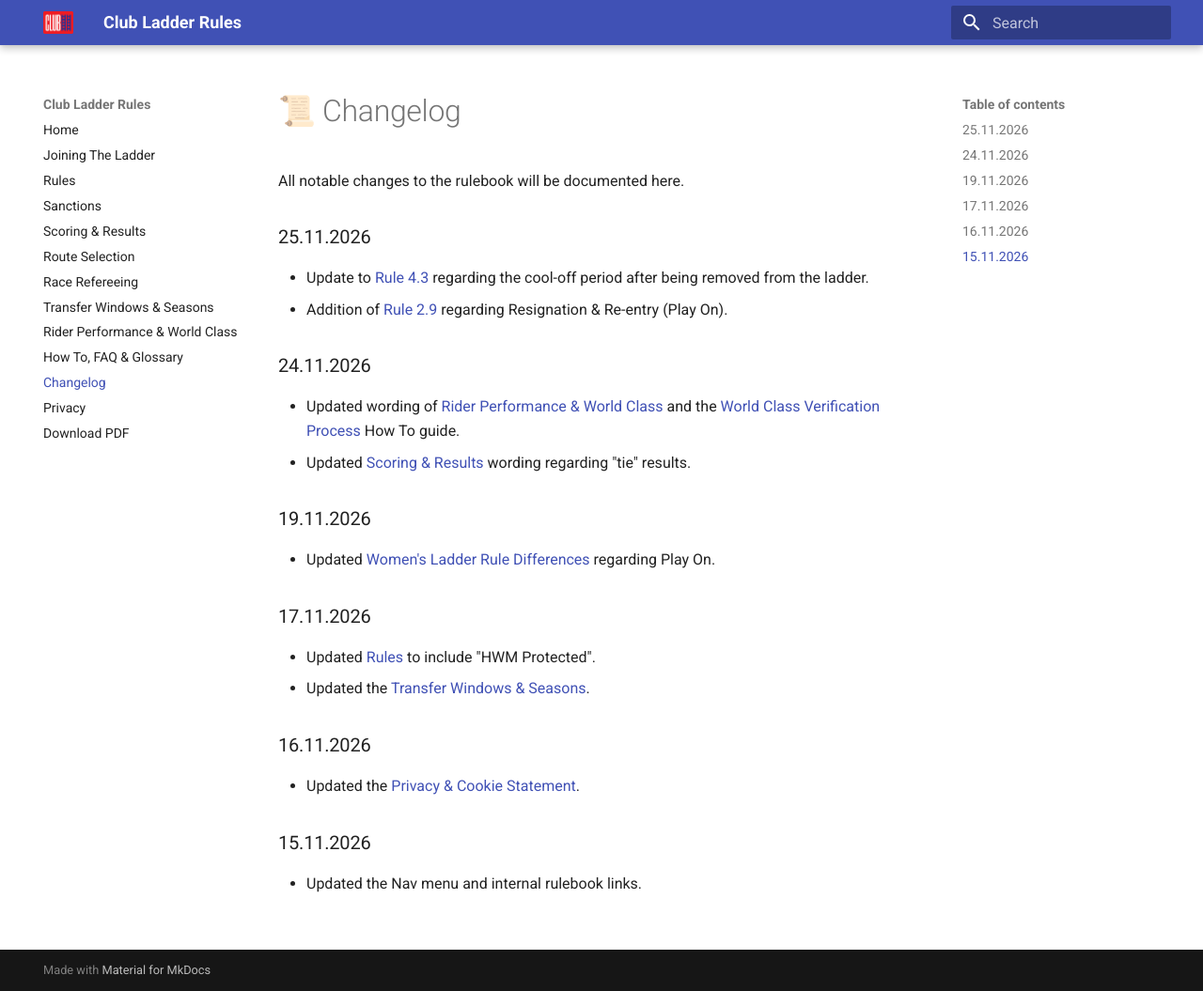
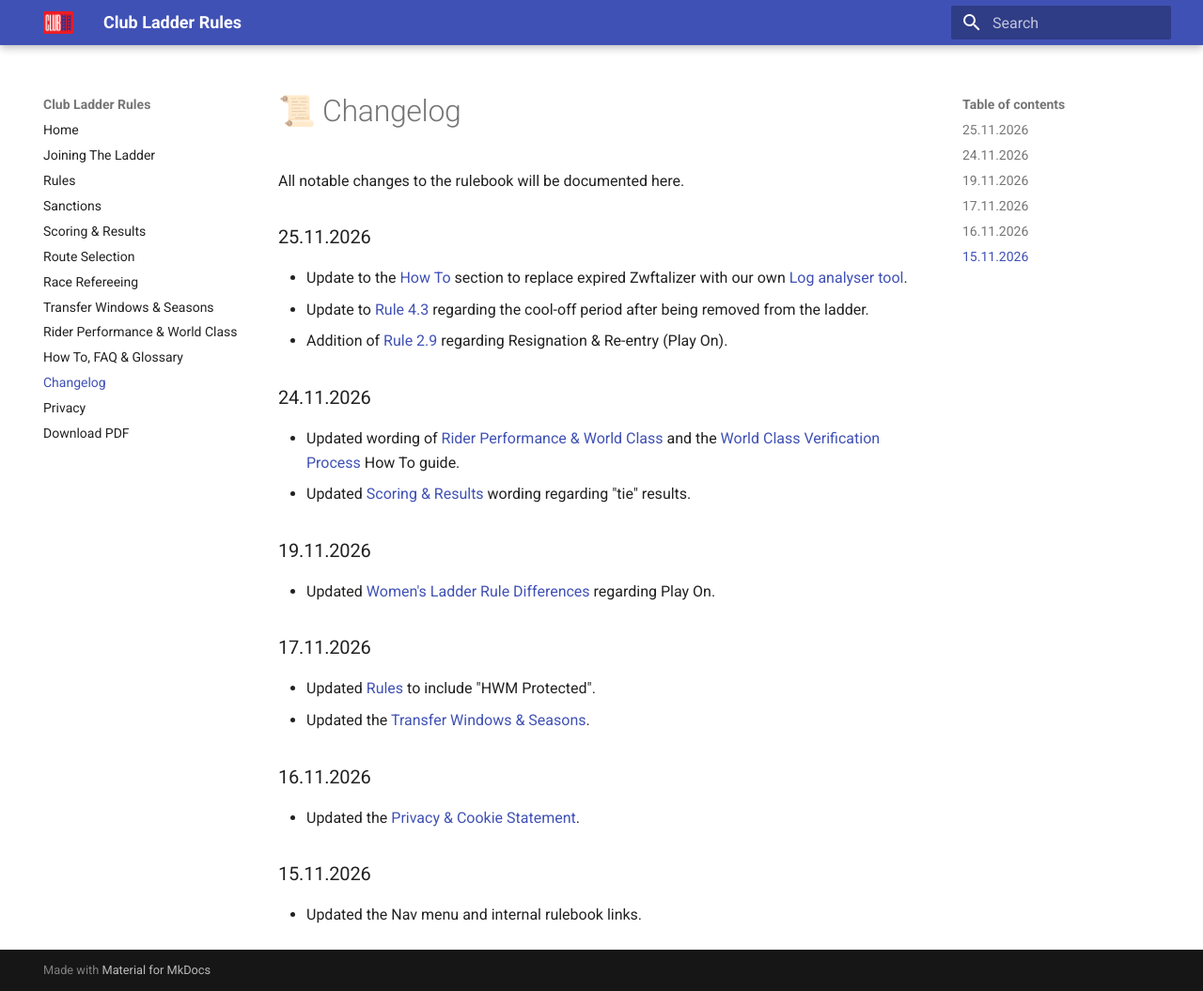
Before and after one commit to gazhay/rules-clubladder, an MkDocs documentation site: the page built from docs/changelog.md, in a window 1280 px wide and 1055 px high. Shown: the whole window at 94% size. Built offline with MkDocs 1.6.1 and Material for MkDocs 9.7.7, drawn with Linux system fonts in a browser that asks for light colours.

Commit message:
Update changelog.md

```diff
--- a/docs/changelog.md
+++ b/docs/changelog.md
@@ -3,6 +3,7 @@
 All notable changes to the rulebook will be documented here.
 
 ### 25.11.2026
+* Update to the [How To](https://gazhay.github.io/rules-clubladder/how-to/) section to replace expired Zwftalizer with our own [Log analyser tool](https://ladder.cycleracing.club/analysis/log).
 * Update to [Rule 4.3](https://gazhay.github.io/rules-clubladder/rules/#4-challenge-scheduling-rules) regarding the cool-off period after being removed from the ladder.
 * Addition of [Rule 2.9](https://gazhay.github.io/rules-clubladder/rules/#2-team-composition-roster-management) regarding Resignation & Re-entry (Play On).
 
```
